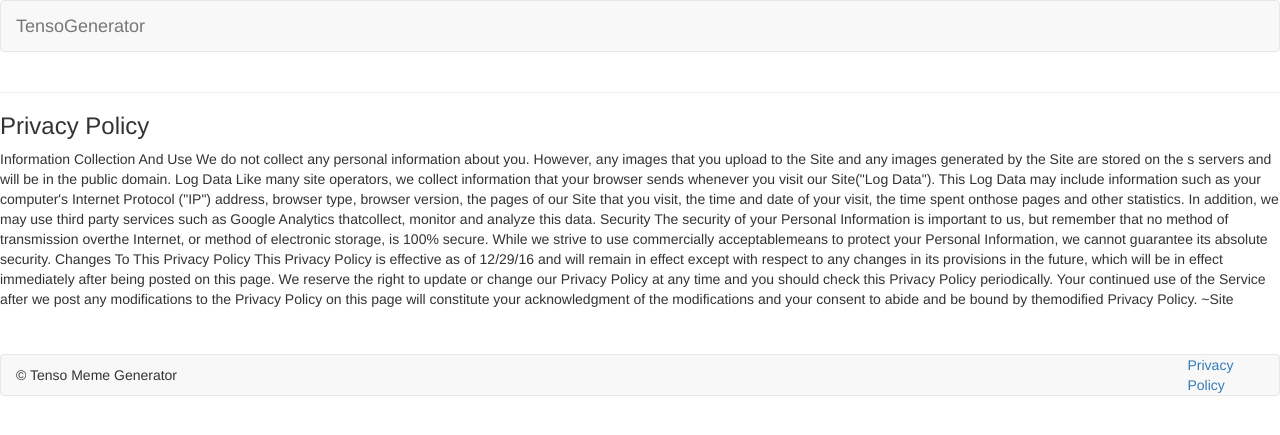
After one commit to rbudhu/stunning-journey, a Django app: page /policy/ in a window 1280 px wide. The commit adds this page. Shown: the top 435 px of the page. Run offline with Django 3.2, Linux system fonts and the light colour scheme; parts of the project's set-up code (start-up, migrations or seed data) failed here and were passed over; some libraries are stand-ins or nearby versions.

Commit message:
Adds JS check for file extension. Adds initial privacy policy page. Movees input div offset-2. Adds thumbnail class to img preview.

```diff
--- a/web/static/web/css/tenso.css
+++ b/web/static/web/css/tenso.css
@@ -27,3 +27,12 @@
 #footer-text {
     margin-top: 10px;
 }
+
+#img-preview-div {
+    max-height: 100%;
+}
+
+.cropper-container {
+    width: 100% !important;
+    max-height: 100% !important:
+}
--- a/web/templates/web/base.html
+++ b/web/templates/web/base.html
@@ -22,7 +22,7 @@
             <div class="container-fluid">
 		<!-- Brand and toggle get grouped for better mobile display -->
 		<div class="navbar-header">
-                    <a class="navbar-brand page-scroll" href="#page-top">TensoGenerator</a>
+                    <a class="navbar-brand page-scroll" href="{% url 'web:index' %}">TensoGenerator</a>
 		</div>
             </div>
 	</nav>
@@ -36,7 +36,14 @@
 	</div>
 	<footer class="footer">
 	    <div class="container-fluid">
-		<p id="footer-text">&copy Tenso Meme Generator</p>
+		<div class="row">
+		    <div class="col-md-11">
+			<p id="footer-text">&copy Tenso Meme Generator</p>
+		    </div>
+		    <div class="col-md-1">
+			<a href="{% url 'web:policy' %}">Privacy Policy</a>
+		    </div
+		</div>
 	    </div>
 	</footer>
 	<!-- jQuery -->
--- /dev/null
+++ b/web/templates/web/policy.html
@@ -0,0 +1,25 @@
+{% extends 'web/base.html' %}
+{% load static %}
+{% load bootstrap3 %}
+{% block content %}
+<div class="row">
+    <hr/>
+    <h3>Privacy Policy </h3>
+    <p>
+Information Collection And Use
+
+We do not collect any personal information about you.  However, any images that you upload to the Site and any images generated by the Site are stored on the s servers and will be in the public domain.
+
+Log Data
+Like many site operators, we collect information that your browser sends whenever you visit our Site("Log Data"). This Log Data may include information such as your computer's Internet Protocol ("IP") address, browser type, browser version, the pages of our Site that you visit, the time and date of your visit, the time spent onthose pages and other statistics.  In addition, we may use third party services such as Google Analytics thatcollect, monitor and analyze this data.
+
+Security
+The security of your Personal Information is important to us, but remember that no method of transmission overthe Internet, or method of electronic storage, is 100% secure. While we strive to use commercially acceptablemeans to protect your Personal Information, we cannot guarantee its absolute security.
+
+Changes To This Privacy Policy
+This Privacy Policy is effective as of 12/29/16 and will remain in effect except with respect to any changes in its provisions in the future, which will be in effect immediately after being posted on this page.
+We reserve the right to update or change our Privacy Policy at any time and you should check this Privacy Policy periodically. Your continued use of the Service after we post any modifications to the Privacy Policy on this page will constitute your acknowledgment of the modifications and your consent to abide and be bound by themodified Privacy Policy.
+~Site
+    </p>
+</div>
+{% endblock %}
--- a/web/urls.py
+++ b/web/urls.py
@@ -4,4 +4,5 @@ from web import views
 urlpatterns = [
     url(r'^$', views.IndexView.as_view(), name='index'),
     url(r'^tenso/(?P<pk>[0-9]+)/?$', views.TensoView.as_view(), name='tenso'),
+    url(r'^policy/$', views.PolicyView.as_view(), name='policy')
 ]
--- a/web/views.py
+++ b/web/views.py
@@ -2,6 +2,8 @@ from django.urls import reverse
 from django.http import HttpResponseRedirect
 from django.views.generic.edit import FormView
 from django.views.generic.base import TemplateView
+from django.views import View
+from django.shortcuts import render
 
 from .models import Document
 from .forms import DocumentForm
@@ -41,3 +43,9 @@ class TensoView(TemplateView):
             # TODO: Return Http404
             pass
         return context
+
+class PolicyView(View):
+    template_name = 'web/policy.html'
+
+    def get(self, request):
+        return render(request, self.template_name)
```
Also changed, not shown: web/static/web/js/tenso.js (+21 -0 lines), web/templates/web/index.html (+8 -2 lines).
